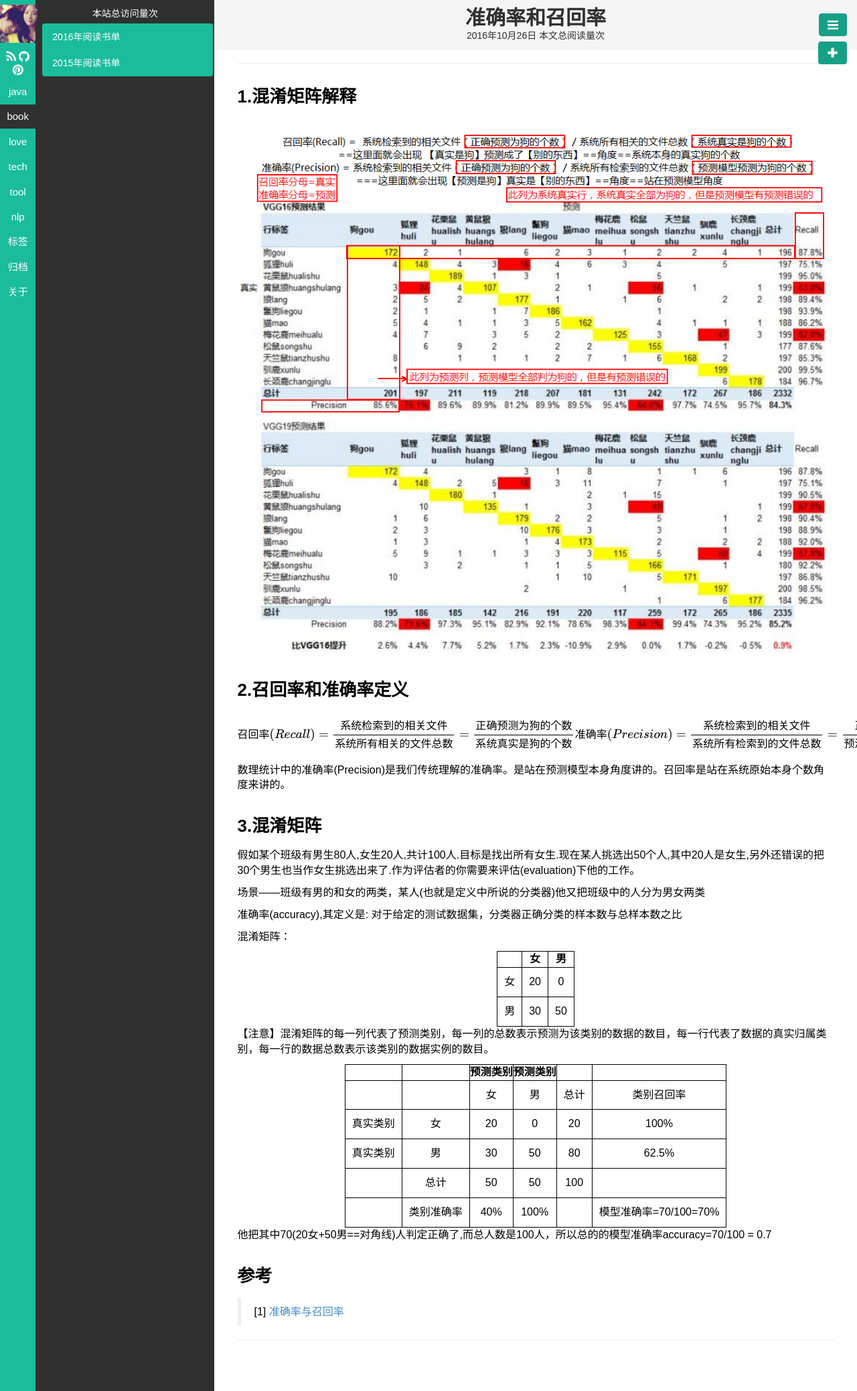
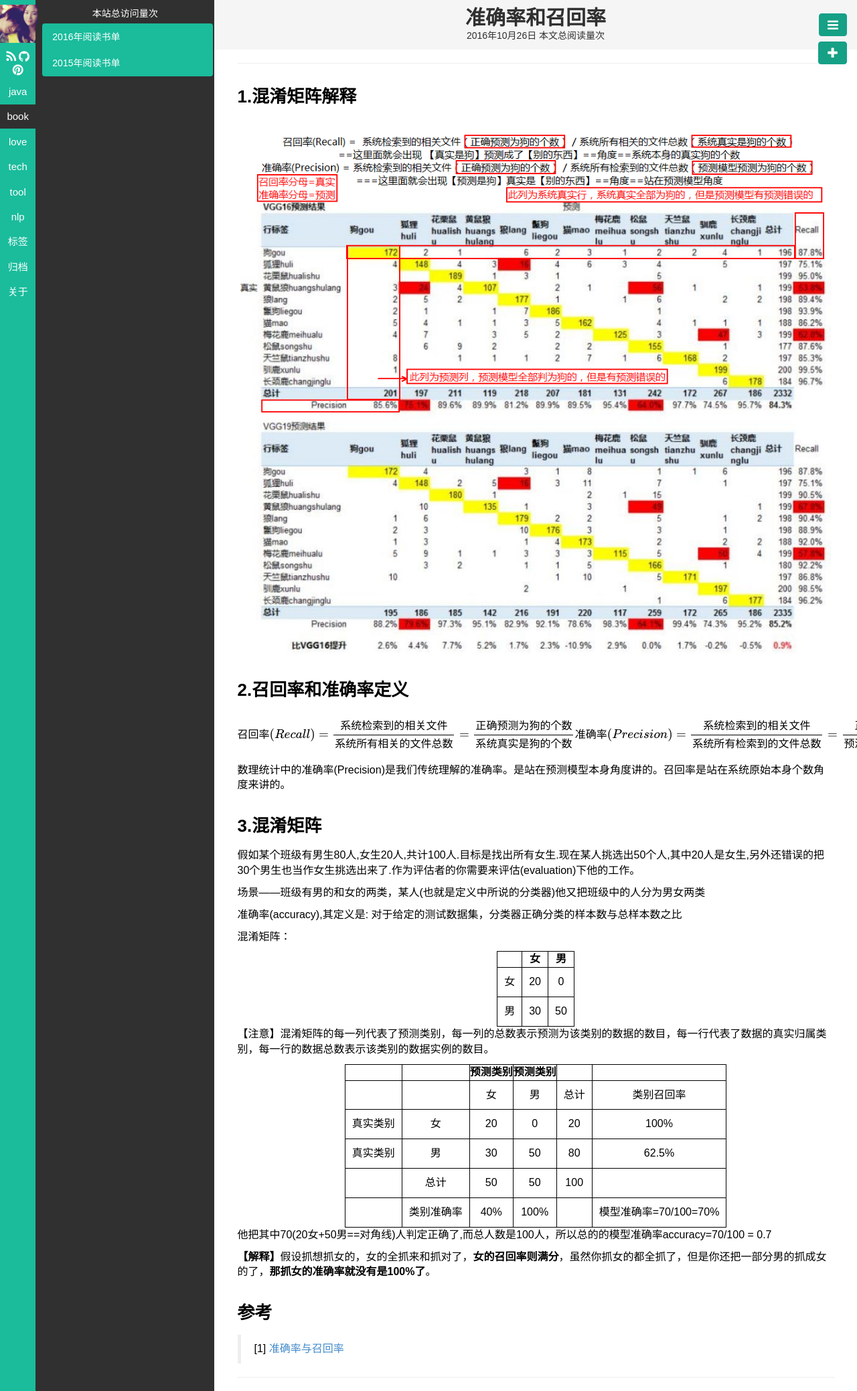
Before and after one commit to whaozl/whaozl.github.io, a Jekyll site: the page built from _posts/nlp/2016-11-01-nlp-recall-precision.md, in a window 1280 px wide. Shown: the whole page at 67% size. Built offline with Jekyll 4.4.1, drawn with Linux system fonts in a browser that asks for light colours; formulas are drawn with MathJax 3; comment, search, counter and statistics services are not loaded.

Commit message:
修改召回率解释

```diff
--- a/_posts/nlp/2016-11-01-nlp-recall-precision.md
+++ b/_posts/nlp/2016-11-01-nlp-recall-precision.md
@@ -50,6 +50,8 @@ $$
 
 他把其中70(20女+50男==对角线)人判定正确了,而总人数是100人，所以总的的模型准确率accuracy=70/100 = 0.7
 
+**【解释】**假设抓想抓女的，女的全抓来和抓对了，**女的召回率则满分**，虽然你抓女的都全抓了，但是你还把一部分男的抓成女的了，**那抓女的准确率就没有是100%了**。
+
 
 ## 参考
 
```
